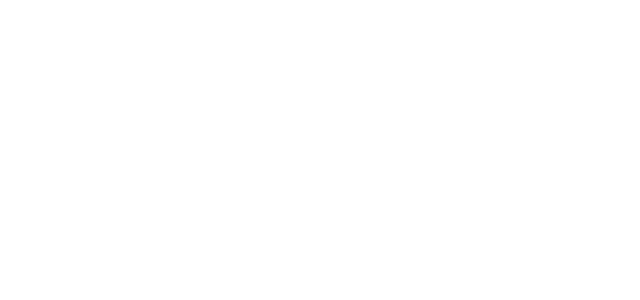
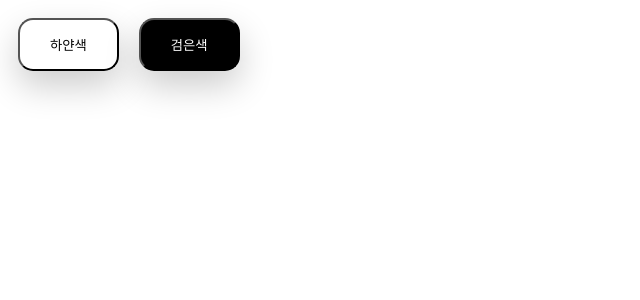
Before and after one commit to sion9262/TIL, a React (Create React App) app in the folder react/styled-compoents/: page / in a window 1280 px wide. Shown: the top 300 px of the page, without its empty margins (0-640 px from the left). Built offline with nearby package versions, Linux system fonts and the light colour scheme.

Commit message:
[ADD] 기존 CSS 버튼 추가
- App.css 파일 추가
- .button, .button--color-white, button--color-black CSS 스타일 추가
- 두 클래스를 가진 2개의 버튼 추가 (App.js)

```diff
--- /dev/null
+++ b/react/styled-compoents/src/App.css
@@ -0,0 +1,17 @@
+.button {
+    box-sizing: border-box;
+    margin: 10px;
+    padding: 15px 30px;
+    border-radius: 15px;
+    box-shadow: 0 15px 35px rgba(0, 0, 0, 0.2);
+}
+
+.button--color-white {
+    background-color: white;
+    color: black;
+}
+
+.button--color-black {
+    background-color: black;
+    color: white;
+}
--- a/react/styled-compoents/src/App.js
+++ b/react/styled-compoents/src/App.js
@@ -1,9 +1,10 @@
+import "./App.css"
 function App() {
   return (
     <div>
-
+      <button className="button button--color-white">하얀색</button>
+      <button className="button button--color-black">검은색</button>
     </div>
   );
 }
-
 export default App;
```
